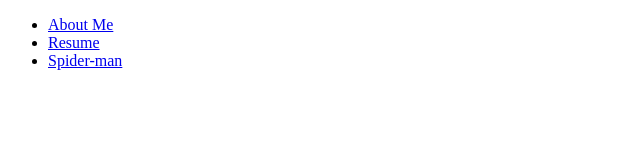
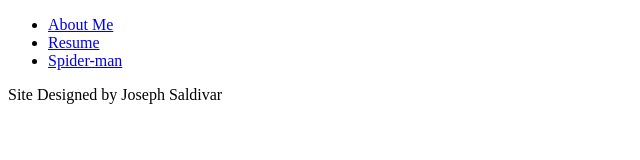
Before and after one commit to JosephSaldivar/Project-1, a plain HTML site: page index.html in a window 1280 px wide. Shown: the whole page, without its empty margins (0-640 px from the left). Drawn offline with Linux system fonts and the light colour scheme.

Commit message:
Adding the footer to the index.html

```diff
--- a/index.html
+++ b/index.html
@@ -16,5 +16,11 @@
           </ul>
         </nav>
       </header>
+
+      <footer>
+        <p>
+          Site Designed by Joseph Saldivar
+        </p>
+      </footer>
   </body>
 </html>
```
Also changed, not shown: Resume/index.html (+8 -1 lines).
